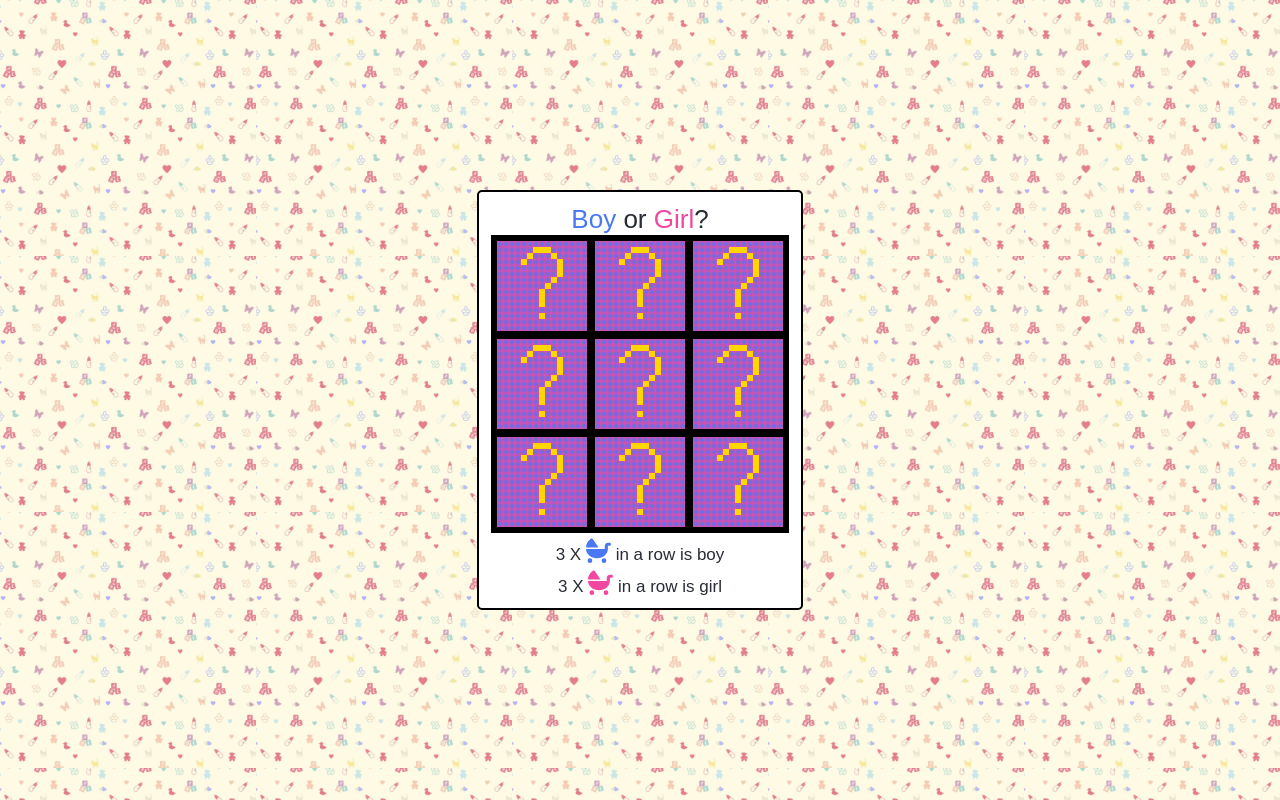
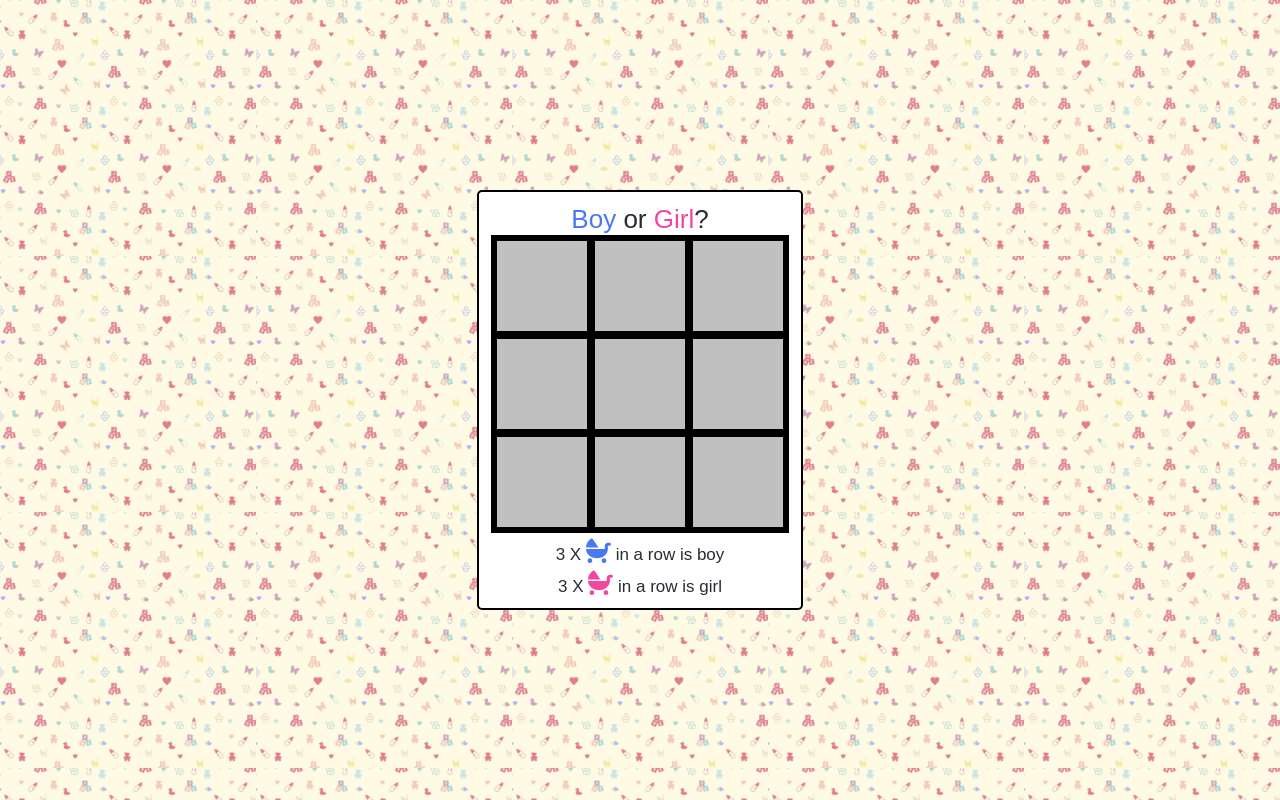
Before and after one commit to niros001/boy_or_girl, a React (Create React App) app: page / in a window 1280 px wide. Built offline with nearby package versions, Linux system fonts and the light colour scheme.

Commit message:
Minor changes

```diff
--- a/src/ScratchedBox.js
+++ b/src/ScratchedBox.js
@@ -21,7 +21,8 @@ const HiddenDot = styled.div`
   height: ${SCRATCH_SIZE}px;
   top: ${({top}) => top}px;
   left: ${({left}) => left}px;
-  background: ${({isQuestionMark}) => (isQuestionMark ? 'gold' : 'radial-gradient(circle, rgba(73,120,244,1) 0%, rgba(242,71,160,1) 100%)')};
+  // background: ${({isQuestionMark}) => (isQuestionMark ? 'gold' : 'radial-gradient(circle, rgba(73,120,244,1) 0%, rgba(242,71,160,1) 100%)')};
+  background: silver;
 `
 
 const ScratchedBox = ({color}) => (
--- a/src/board.js
+++ b/src/board.js
@@ -25,11 +25,6 @@ export const generateBoard = () => {
     board.push(...possibleMoves.splice((Math.floor(Math.random() * possibleMoves.length)), 1))
   }
   const winners = getWinners(board);
-  if (winners.length === 1) {
-    console.log(board, winners[0])
-    return {board, winner: winners[0]};
-  } else {
-    // console.log('Not valid board')
-    return generateBoard();
-  }
+  if (winners.length === 1) return ({board, winner: winners[0]});
+  return generateBoard();
 }
--- a/src/constants.js
+++ b/src/constants.js
@@ -1,6 +1,7 @@
 export const BOX_SIZE = 90;
 export const SCRATCH_SIZE = 6;
 export const SCRATCH_COUNT = BOX_SIZE / SCRATCH_SIZE;
+// Work for that consts only (SCRATCH_COUNT = 15)
 export const QUESTION_MARK_DOTS = [21, 22, 23 ,35, 39, 49, 55, 70, 85, 99, 113, 127, 142, 157, 187];
 const colors = ['#F247A0', '#4978F4']
 export const WINNER_COLOR = colors.splice((Math.floor(Math.random() * colors.length)), 1);
```
